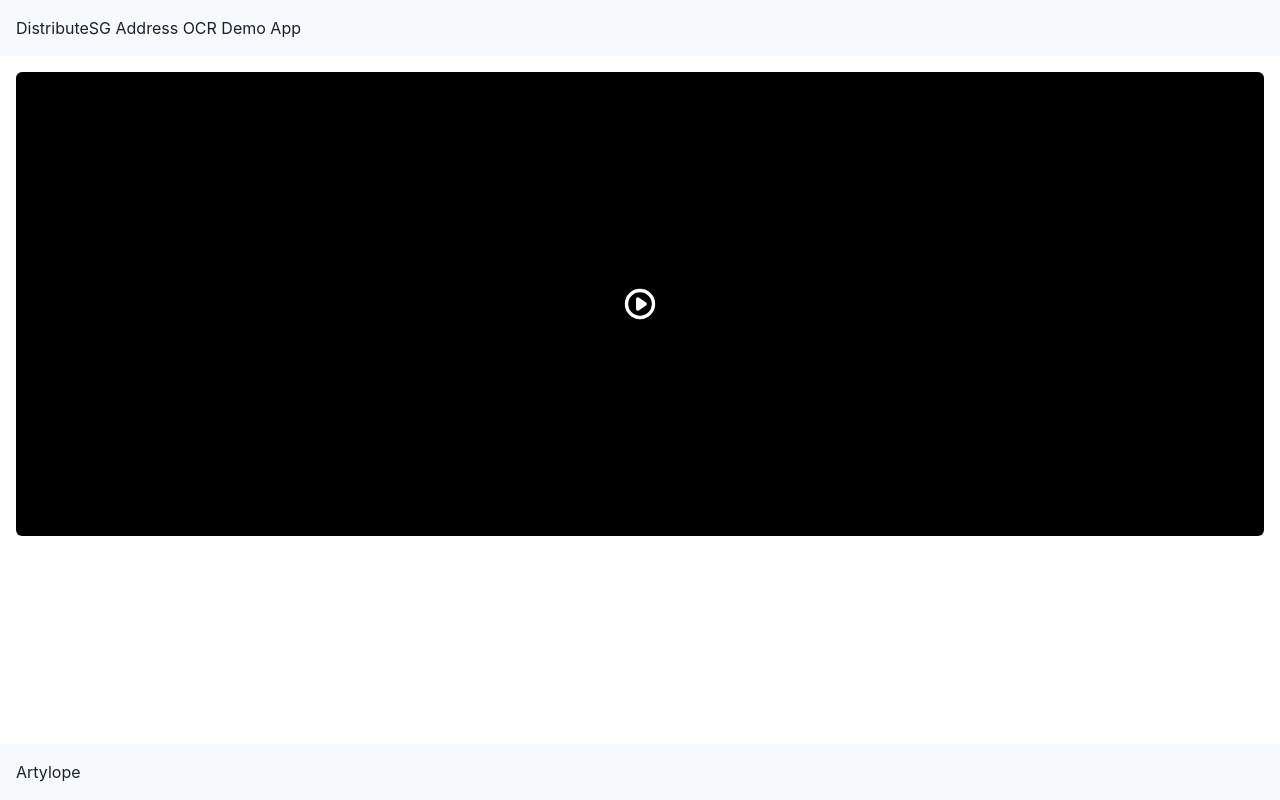
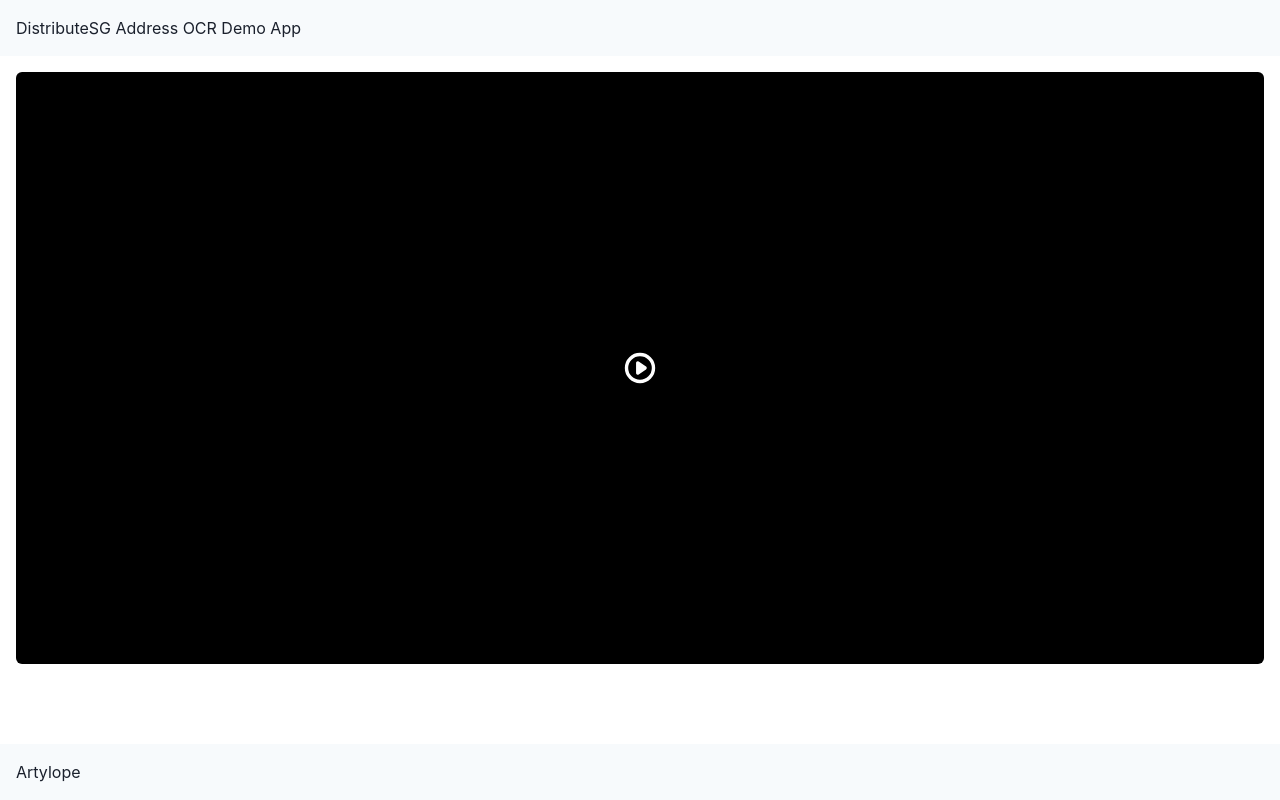
Before and after one commit to artylope/distribute-address-ocr, a Next.js app: page / in a window 1280 px wide. Built offline with nearby package versions, Linux system fonts and the light colour scheme.

Commit message:
bring ocr text up

```diff
--- a/src/app/page.tsx
+++ b/src/app/page.tsx
@@ -55,7 +55,22 @@ export default function Page() {
           </Container>
         </Box>
         <Box>
-          <Container h={24} maxW="container.xl">
+          <Container
+            display="flex"
+            justifyContent="flex-start"
+            minH={4}
+            maxW="container.xl">
+            {recognizedText ? (
+              <Box display="flex" flexGrow="1">
+                <Text align="center" mt={4}>
+                  {recognizedText}
+                </Text>
+              </Box>
+            ) : (
+              ''
+            )}
+          </Container>
+          <Container maxW="container.xl" minH="12">
             {photo ? (
               <Box
                 w={36}
@@ -63,17 +78,6 @@ export default function Page() {
                 justifyContent="center"
                 alignItems="center">
                 <img src={photo} alt="photo taken by camera" />
-              </Box>
-            ) : (
-              ''
-            )}
-          </Container>
-          <Container h={24} maxW="container.xl">
-            {recognizedText ? (
-              <Box>
-                <Text align="center" mt={4}>
-                  {recognizedText}
-                </Text>
               </Box>
             ) : (
               ''
```
